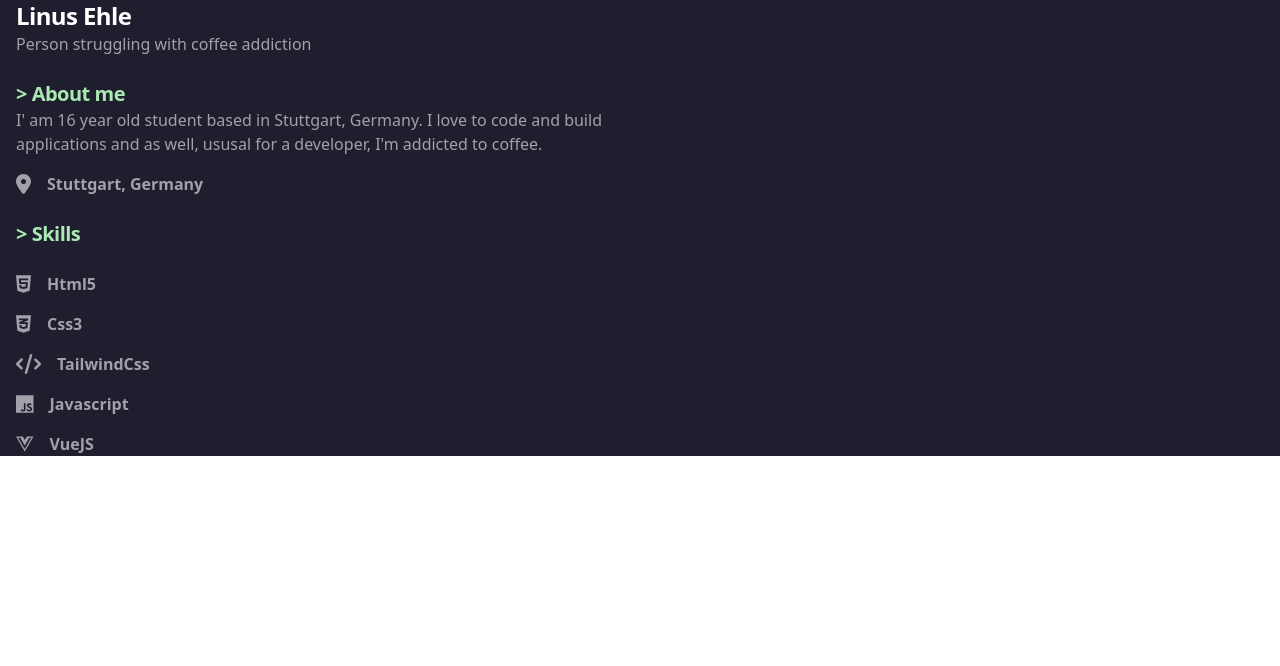
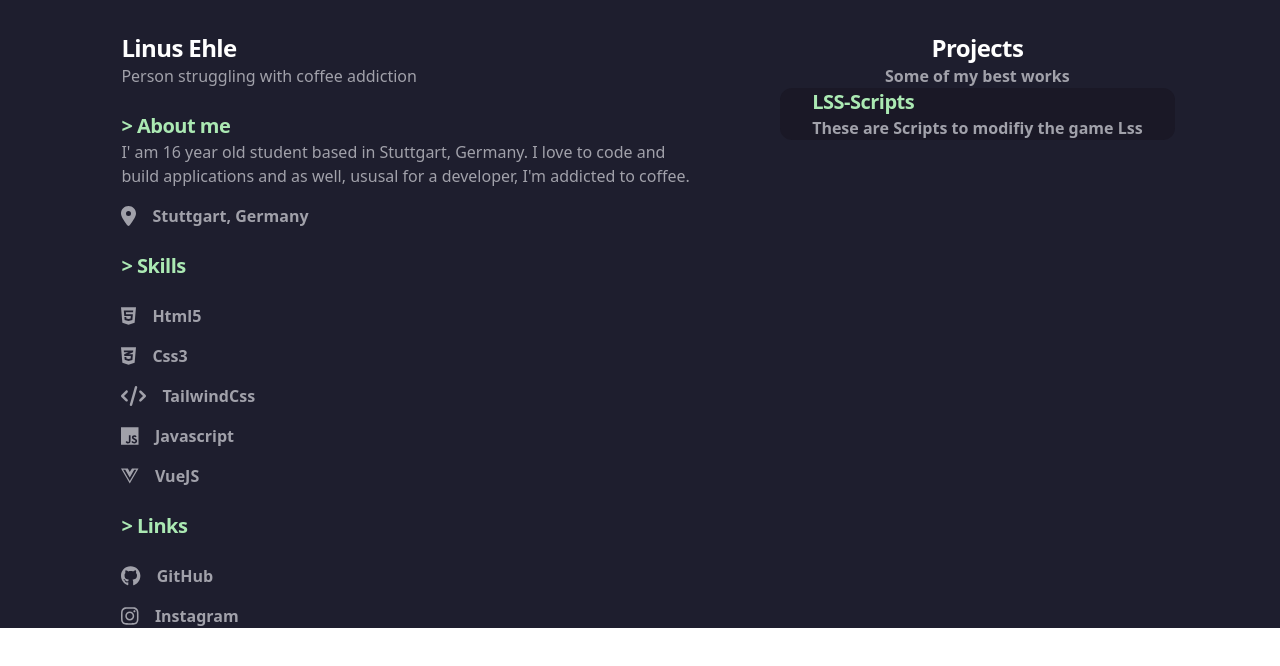
Before and after one commit to linusehle/linusehle-portfolio, a Vue app: page / in a window 1280 px wide. Shown: the top 666 px of the page. Built offline with nearby package versions, Linux system fonts and the light colour scheme.

Commit message:
feat: added link section

```diff
--- a/src/components/Home.vue
+++ b/src/components/Home.vue
@@ -1,11 +1,12 @@
 <template>
-    <div class="bg-[#1e1e2e] text-white">
-        <div class="mx-auto max-w-7xl pl-4">
+    <body class="bg-[#1e1e2e]">
+            <div class="bg-[#1e1e2e] text-white flex justify-center mx-auto max-w-6xl pt-8">
+                <div class="mx-auto pl-4">
                     <div>
                         <h2 class="text-2xl font-semibold tracking-tight">Linus Ehle</h2>
                         <p class="text-zinc-400">Person struggling with coffee addiction</p>
                     </div>
-            <div class="grid mt-6 max-w-2xl">
+                    <div class="grid mt-6 max-w-xl">
                         <h2 class="text-xl font-semibold tracking-tight text-[#ABE9B3]">> About me</h2>
                         <p class="text-zinc-400">I' am 16 year old student based in Stuttgart, Germany.
                         I love to code and build applications and as well, ususal for a developer, I'm
@@ -73,6 +74,62 @@
                         </li>
                     </ul>
                 </div>
+                <div class="grid mt-6 max-w-2xl">
+                    <h2 class="text-xl font-semibold tracking-tight text-[#ABE9B3]">> Links</h2>
+                    <ul class="mt-6 space-y-4">
+                        <li class="flex space-x-4 items-center">
+                            <svg xmlns="http://www.w3.org/2000/svg" viewBox="0 0 496 512" class="text-zinc-400 h-5">
+                                <path fill="currentColor" d="M165.9 397.4c0 2-2.3 3.6-5.2 3.6-3.3 .3-5.6-1.3-5.6-3.6 0-2 2.3-3.6 5.2-3.6
+                                3-.3 5.6 1.3 5.6 3.6zm-31.1-4.5c-.7 2 1.3 4.3 4.3 4.9 2.6 1 5.6 0 6.2-2s-1.3-4.3-4.3-5.2c-2.6-.7-5.5
+                                .3-6.2 2.3zm44.2-1.7c-2.9 .7-4.9 2.6-4.6 4.9 .3 2 2.9 3.3 5.9 2.6 2.9-.7 4.9-2.6 4.6-4.6-.3-1.9-3-3.2-5.9-2.9zM244.8
+                                8C106.1 8 0 113.3 0 252c0 110.9 69.8 205.8 169.5 239.2 12.8 2.3 17.3-5.6 17.3-12.1 0-6.2-.3-40.4-.3-61.4
+                                0 0-70 15-84.7-29.8 0 0-11.4-29.1-27.8-36.6 0 0-22.9-15.7 1.6-15.4 0 0 24.9 2 38.6 25.8 21.9 38.6 58.6
+                                27.5 72.9 20.9 2.3-16 8.8-27.1 16-33.7-55.9-6.2-112.3-14.3-112.3-110.5 0-27.5 7.6-41.3
+                                23.6-58.9-2.6-6.5-11.1-33.3 2.6-67.9 20.9-6.5 69 27 69 27 20-5.6 41.5-8.5 62.8-8.5s42.8 2.9 62.8 8.5c0
+                                0 48.1-33.6 69-27 13.7 34.7 5.2 61.4 2.6 67.9 16 17.7 25.8 31.5 25.8 58.9 0 96.5-58.9 104.2-114.8 110.5
+                                9.2 7.9 17 22.9 17 46.4 0 33.7-.3 75.4-.3 83.6 0 6.5 4.6 14.4 17.3 12.1C428.2 457.8 496 362.9 496 252
+                                496 113.3 383.5 8 244.8 8zM97.2 352.9c-1.3 1-1 3.3 .7 5.2 1.6 1.6 3.9 2.3 5.2 1
+                                1.3-1 1-3.3-.7-5.2-1.6-1.6-3.9-2.3-5.2-1zm-10.8-8.1c-.7 1.3 .3 2.9 2.3 3.9 1.6 1 3.6 .7 4.3-.7 .7-1.3-.3-2.9-2.3-3.9-2-.6-3.6-.3-4.3
+                                .7zm32.4 35.6c-1.6 1.3-1 4.3 1.3 6.2 2.3 2.3 5.2 2.6 6.5 1 1.3-1.3 .7-4.3-1.3-6.2-2.2-2.3-5.2-2.6-6.5-1zm-11.4-14.7c-1.6 1-1.6 3.6 0
+                                5.9 1.6 2.3 4.3 3.3 5.6 2.3 1.6-1.3 1.6-3.9 0-6.2-1.4-2.3-4-3.3-5.6-2z"/>
+                            </svg>
+                            <a href="https://github.com/linusehle" target="_blank">
+                                <span class="text-zinc-400 font-semibold">GitHub</span>
+                            </a>
+                        </li>
+                        <li class="flex space-x-4 items-center">
+                            <svg xmlns="http://www.w3.org/2000/svg" viewBox="0 0 448 512" class="text-zinc-400 h-5">
+                                <path fill="currentColor" d="M224.1 141c-63.6 0-114.9 51.3-114.9 114.9s51.3 114.9 114.9 114.9S339 319.5
+                                339 255.9 287.7 141 224.1 141zm0 189.6c-41.1 0-74.7-33.5-74.7-74.7s33.5-74.7 74.7-74.7
+                                74.7 33.5 74.7 74.7-33.6 74.7-74.7 74.7zm146.4-194.3c0 14.9-12 26.8-26.8
+                                26.8-14.9 0-26.8-12-26.8-26.8s12-26.8 26.8-26.8 26.8 12 26.8 26.8zm76.1
+                                27.2c-1.7-35.9-9.9-67.7-36.2-93.9-26.2-26.2-58-34.4-93.9-36.2-37-2.1-147.9-2.1-184.9 0-35.8
+                                1.7-67.6 9.9-93.9 36.1s-34.4 58-36.2 93.9c-2.1 37-2.1 147.9 0 184.9 1.7 35.9 9.9 67.7
+                                36.2 93.9s58 34.4 93.9 36.2c37 2.1 147.9 2.1 184.9 0 35.9-1.7 67.7-9.9 93.9-36.2 26.2-26.2
+                                34.4-58 36.2-93.9 2.1-37 2.1-147.8 0-184.8zM398.8 388c-7.8 19.6-22.9 34.7-42.6 42.6-29.5
+                                11.7-99.5 9-132.1 9s-102.7 2.6-132.1-9c-19.6-7.8-34.7-22.9-42.6-42.6-11.7-29.5-9-99.5-9-132.1s-2.6-102.7
+                                9-132.1c7.8-19.6 22.9-34.7 42.6-42.6 29.5-11.7 99.5-9 132.1-9s102.7-2.6 132.1 9c19.6 7.8 34.7 22.9 42.6
+                                42.6 11.7 29.5 9 99.5 9 132.1s2.7 102.7-9 132.1z"/>
+                            </svg>
+                            <a href="" target="_blank">
+                                <span class="text-zinc-400 font-semibold">Instagram</span>
+                            </a>
+                        </li>
+                    </ul>
                 </div>
             </div>
+            <div class="mx-auto">
+                <div class="text-center">
+                    <h2 class="text-2xl font-semibold tracking-tight">Projects</h2>
+                    <p class="text-zinc-400 font-semibold">Some of my best works</p>
+                </div>
+                <div class="grid">
+                    <div class="bg-[#1a1826] rounded-xl px-8">
+                        <h2 class="text-xl font-semibold tracking-tight text-[#ABE9B3]">LSS-Scripts</h2>
+                        <p class="text-zinc-400 font-semibold">These are Scripts to modifiy the game Lss</p>
+                    </div>
+                </div>
+            </div>
+        </div>
+    </body>
 </template>
```
Lines whose indentation alone changed are shown as unchanged.
